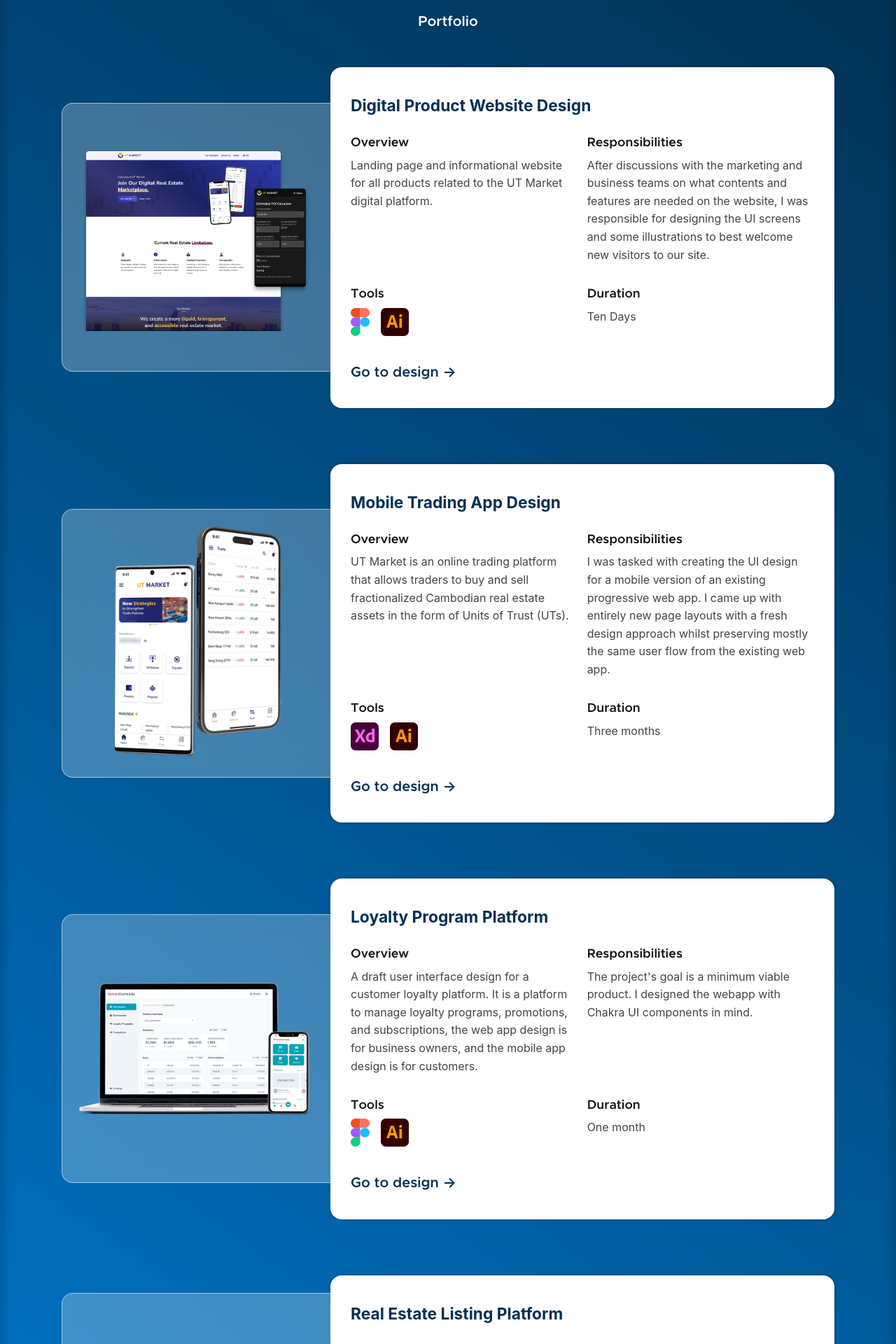
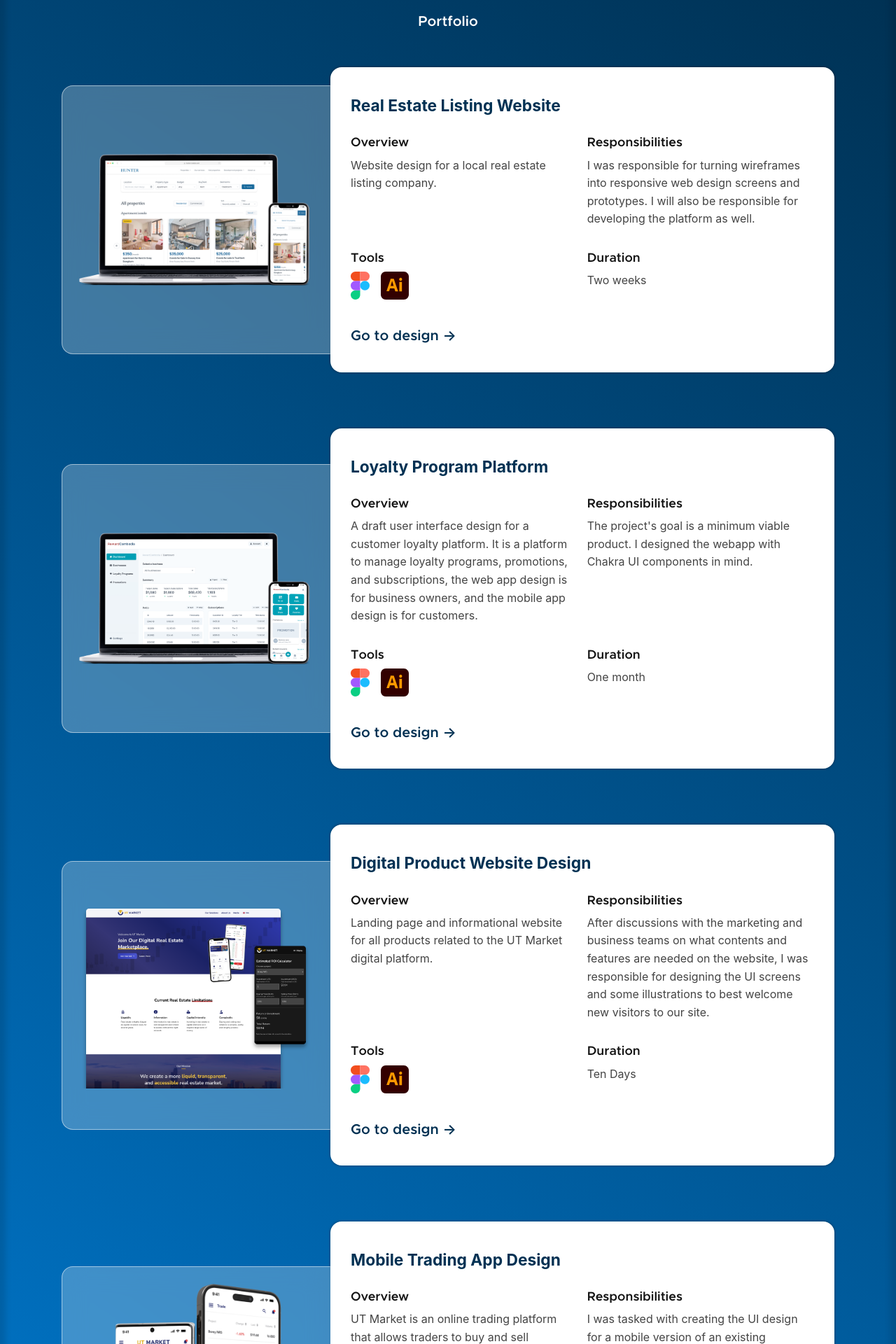
Before and after one commit to masayaShinoda/masaya-sveltekit-portfolio, a SvelteKit app: page /ui-design in a window 1280 px wide. Shown: the part 460-2380 px from the top of the page at 70% size. Built offline with nearby package versions, Linux system fonts and the light colour scheme; a web font is replaced by a local one.

Commit message:
add portf item

```diff
--- a/src/routes/(default)/ui-design/+page.svelte
+++ b/src/routes/(default)/ui-design/+page.svelte
@@ -39,6 +39,26 @@
 	];
 
 	const ui_design_projects = [
+        {
+            id: 'real-estate-listing-platform',
+            name: 'Real Estate Listing Website',
+            overview: `Website design for a local real estate listing company.`,
+            responsibilities: `I was responsible for turning wireframes into responsive web design screens and prototypes. I will also be responsible for developing the platform as well.`,
+            tools: ['Figma', 'Adobe Illustrator'],
+            duration: 'Two weeks',
+            link: 'https://www.figma.com/file/wmlrymmwZ2UaJGmxgmt92C/hunter-real-estate-ui?type=design&node-id=1403%3A3151&mode=design&t=OLCt27YVfvHHfQhP-1',
+            image: '/images/mockups/real-estate-listing-mockup_result.png'
+        },
+		{
+			id: 'loyalty-program-platform',
+			name: 'Loyalty Program Platform',
+			overview: `A draft user interface design for a customer loyalty platform. It is a platform to manage loyalty programs, promotions, and subscriptions, the web app design is for business owners, and the mobile app design is for customers.`,
+			responsibilities: `The project's goal is a minimum viable product. I designed the webapp with Chakra UI components in mind.`,
+			tools: ['Figma', 'Adobe Illustrator'],
+			duration: 'One month',
+			link: 'https://www.figma.com/file/2Tmf6ZRDoCCFSgKqq0fJjs/loyalty-program-system?type=design&node-id=0%3A1&mode=design&t=ArB6RtvUXXmdi2IP-1',
+			image: '/images/mockups/loyalty-program-mockup_result.png'
+		},
 		{
 			id: 'ut-market-website',
 			name: 'Digital Product Website Design',
@@ -59,26 +79,6 @@
 			link: 'https://xd.adobe.com/view/a80afaa0-f4f0-4f8a-8573-e1c9adb1e7aa-fd59/flow',
 			image: '/images/mockups/android-ios-mockups-result.png'
 		},
-		{
-			id: 'loyalty-program-platform',
-			name: 'Loyalty Program Platform',
-			overview: `A draft user interface design for a customer loyalty platform. It is a platform to manage loyalty programs, promotions, and subscriptions, the web app design is for business owners, and the mobile app design is for customers.`,
-			responsibilities: `The project's goal is a minimum viable product. I designed the webapp with Chakra UI components in mind.`,
-			tools: ['Figma', 'Adobe Illustrator'],
-			duration: 'One month',
-			link: 'https://www.figma.com/file/2Tmf6ZRDoCCFSgKqq0fJjs/loyalty-program-system?type=design&node-id=0%3A1&mode=design&t=ArB6RtvUXXmdi2IP-1',
-			image: '/images/mockups/loyalty-program-mockup_result.png'
-		},
-		{
-			id: 'real-estate-listing-platform',
-			name: 'Real Estate Listing Platform',
-			overview: `Website design for a local real estate listing platform.`,
-			responsibilities: `I was responsible for turning wireframes into responsive web design screens and prototypes. I will also be responsible for developing the platform as well.`,
-			tools: ['Figma', 'Adobe Illustrator'],
-			duration: 'Two weeks',
-			link: 'https://www.figma.com/file/wmlrymmwZ2UaJGmxgmt92C/hunter-real-estate-ui?type=design&node-id=1403%3A3151&mode=design&t=OLCt27YVfvHHfQhP-1',
-			image: '/images/mockups/real-estate-listing-mockup_result.png'
-		}
 	];
 </script>
 
```
Also changed, not shown: src/routes/(default)/web-development/data.ts (+19 -8 lines).
